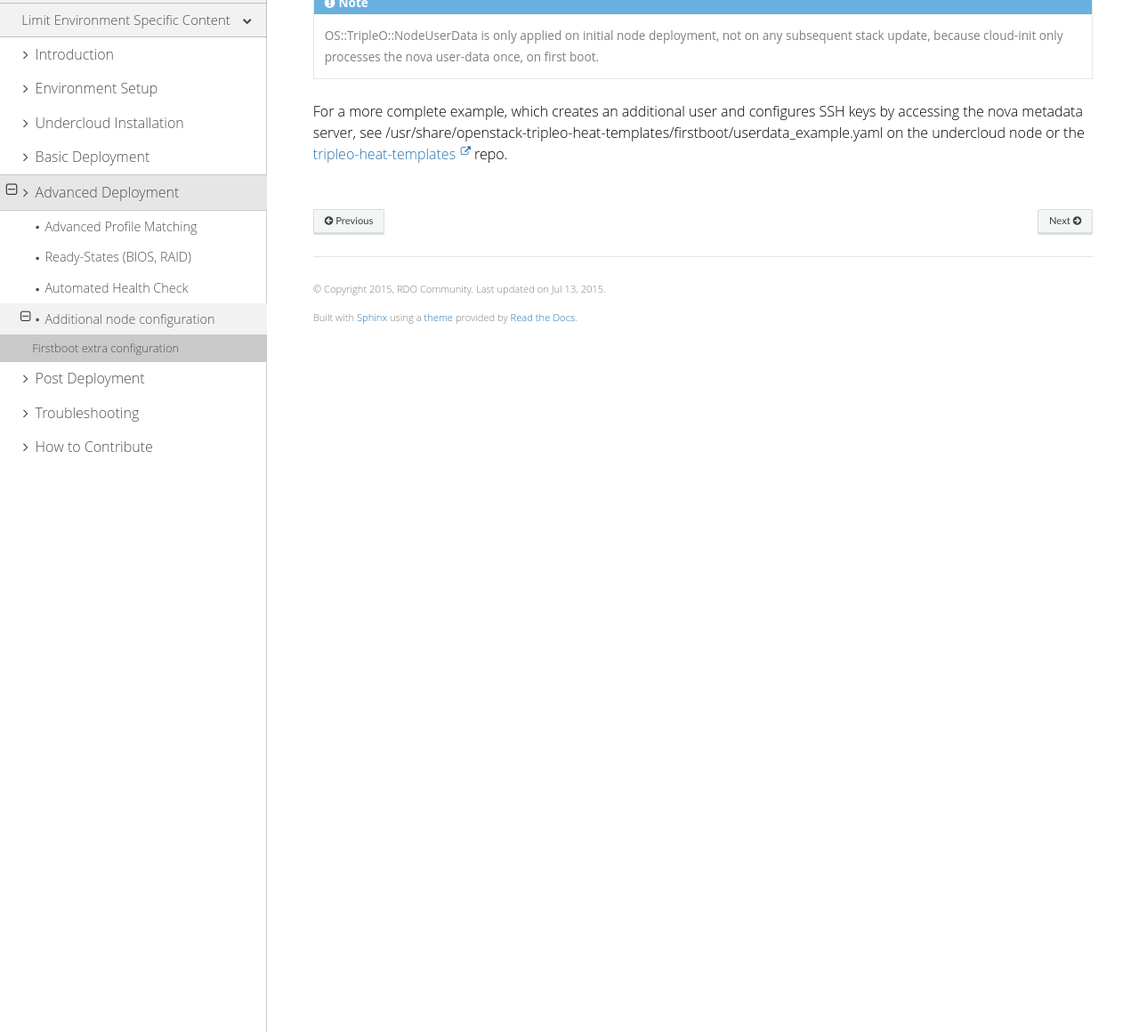
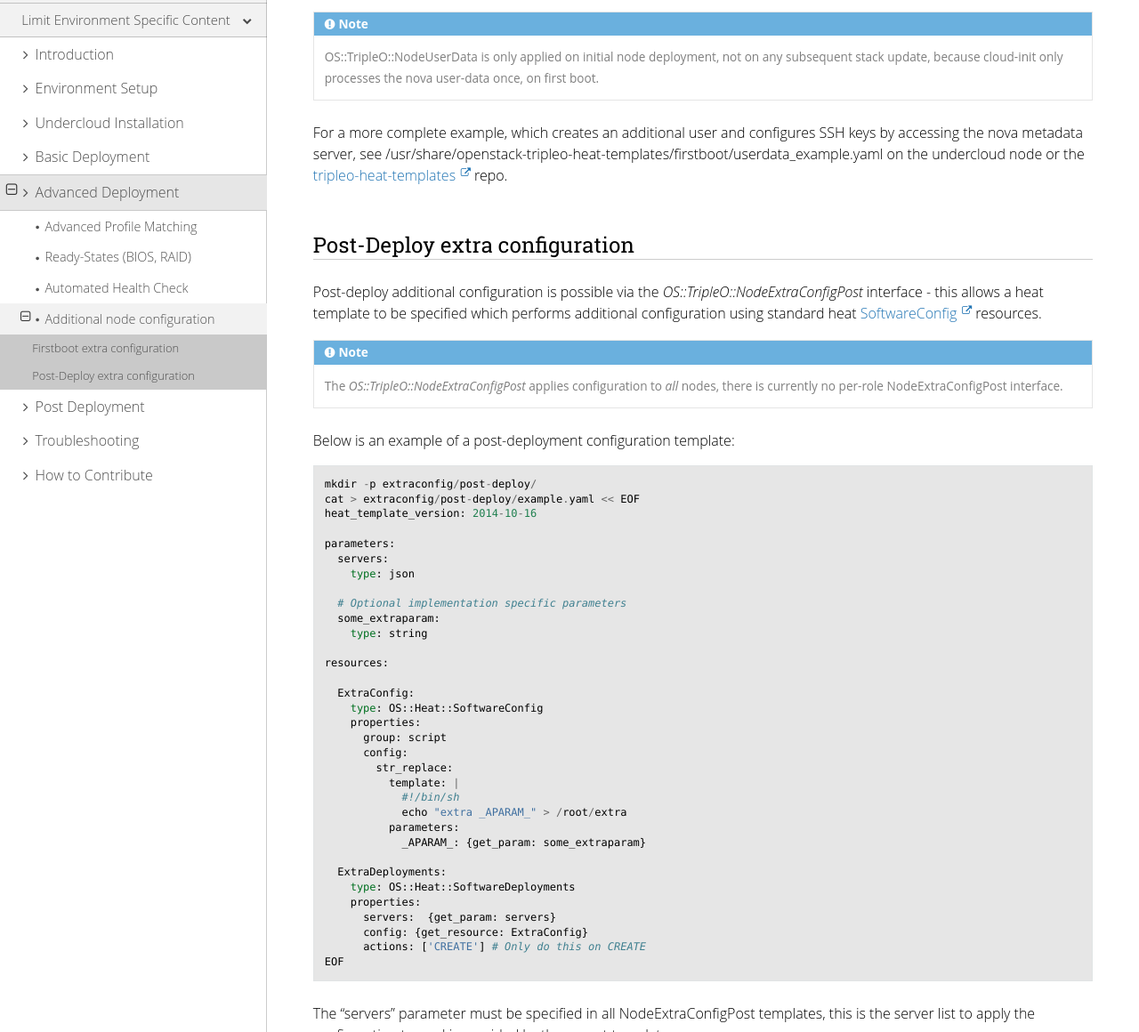
Before and after one commit to openstack-archive/instack-undercloud, a Sphinx documentation site: the page built from doc/source/advanced_deployment/extra_config.rst, in a window 1280 px wide and 1400 px high, scrolled down 1506 px, cut to the strip 240-1400 px from the top of the window. Shown: the whole strip at 89% size. Built offline with Sphinx 7.4.7 and the Read the Docs theme 2.0.0, drawn with Linux system fonts in a browser that asks for light colours; some of the changed text lies outside the part shown.

Commit message:
Add extraconfig post-deploy examples
Adds a section showing how to use the NodeExtraConfigPost interfaces

Change-Id: I3c7ca931b27c5863d7432f241bc9b172df4bf158

```diff
--- a/doc/source/advanced_deployment/extra_config.rst
+++ b/doc/source/advanced_deployment/extra_config.rst
@@ -5,6 +5,7 @@ It is possible to enable additional configuration during one of the
 following deployment phases:
 
 * firstboot - run once config (performed by cloud-init)
+* post-deploy - run after the services have been deployed and configured
 
 .. note::
 
@@ -102,3 +103,87 @@ SSH keys by accessing the nova metadata server, see
 on the undercloud node or the tripleo-heat-templates_ repo.
 
 .. _tripleo-heat-templates: https://github.com/rdo-management/tripleo-heat-templates/blob/mgt-master/firstboot/userdata_example.yaml
+
+Post-Deploy extra configuration
+-------------------------------
+
+Post-deploy additional configuration is possible via the
+`OS::TripleO::NodeExtraConfigPost` interface - this allows a heat template
+to be specified which performs additional configuration using standard
+heat SoftwareConfig_ resources.
+
+.. _SoftwareConfig: http://docs.openstack.org/developer/heat/template_guide/software_deployment.html
+
+.. note::
+
+  The `OS::TripleO::NodeExtraConfigPost` applies configuration to *all* nodes,
+  there is currently no per-role NodeExtraConfigPost interface.
+
+Below is an example of a post-deployment configuration template::
+
+    mkdir -p extraconfig/post-deploy/
+    cat > extraconfig/post-deploy/example.yaml << EOF
+    heat_template_version: 2014-10-16
+
+    parameters:
+      servers:
+        type: json
+
+      # Optional implementation specific parameters
+      some_extraparam:
+        type: string
+
+    resources:
+
+      ExtraConfig:
+        type: OS::Heat::SoftwareConfig
+        properties:
+          group: script
+          config:
+            str_replace:
+              template: |
+                #!/bin/sh
+                echo "extra _APARAM_" > /root/extra
+              parameters:
+                _APARAM_: {get_param: some_extraparam}
+
+      ExtraDeployments:
+        type: OS::Heat::SoftwareDeployments
+        properties:
+          servers:  {get_param: servers}
+          config: {get_resource: ExtraConfig}
+          actions: ['CREATE'] # Only do this on CREATE
+    EOF
+
+The "servers" parameter must be specified in all NodeExtraConfigPost
+templates, this is the server list to apply the configuration to,
+and is provided by the parent template.
+
+Optionally, you may define additional parameters which are consumed by the
+implementation.  These may then be provided via parameter_defaults in the
+environment which enables the configuration.
+
+.. note::
+
+    If the parameter_defaults approach is used, care must be used to avoid
+    unintended reuse of parameter names between multiple templates, because
+    parameter_defaults is applied globally.
+
+The "actions" property of the `OS::Heat::SoftwareDeployments` resource may be
+used to specify when the configuration should be applied, e.g only on CREATE,
+only on DELETE etc.  If this is ommitted, the heat default is to apply the
+config on CREATE and UPDATE, e.g on initial deployment and every subsequent
+update.
+
+The extra config may be enabled via an environment file::
+
+    cat > post_config_env.yaml << EOF
+    resource_registry:
+        OS::TripleO::NodeExtraConfigPost: extraconfig/post-deploy/example.yaml
+    parameter_defaults:
+        some_extraparam: avalue123
+    EOF
+
+You may then deploy your overcloud referencing the additional environment file::
+
+    openstack overcloud deploy --templates -e post_config_env.yaml
```
